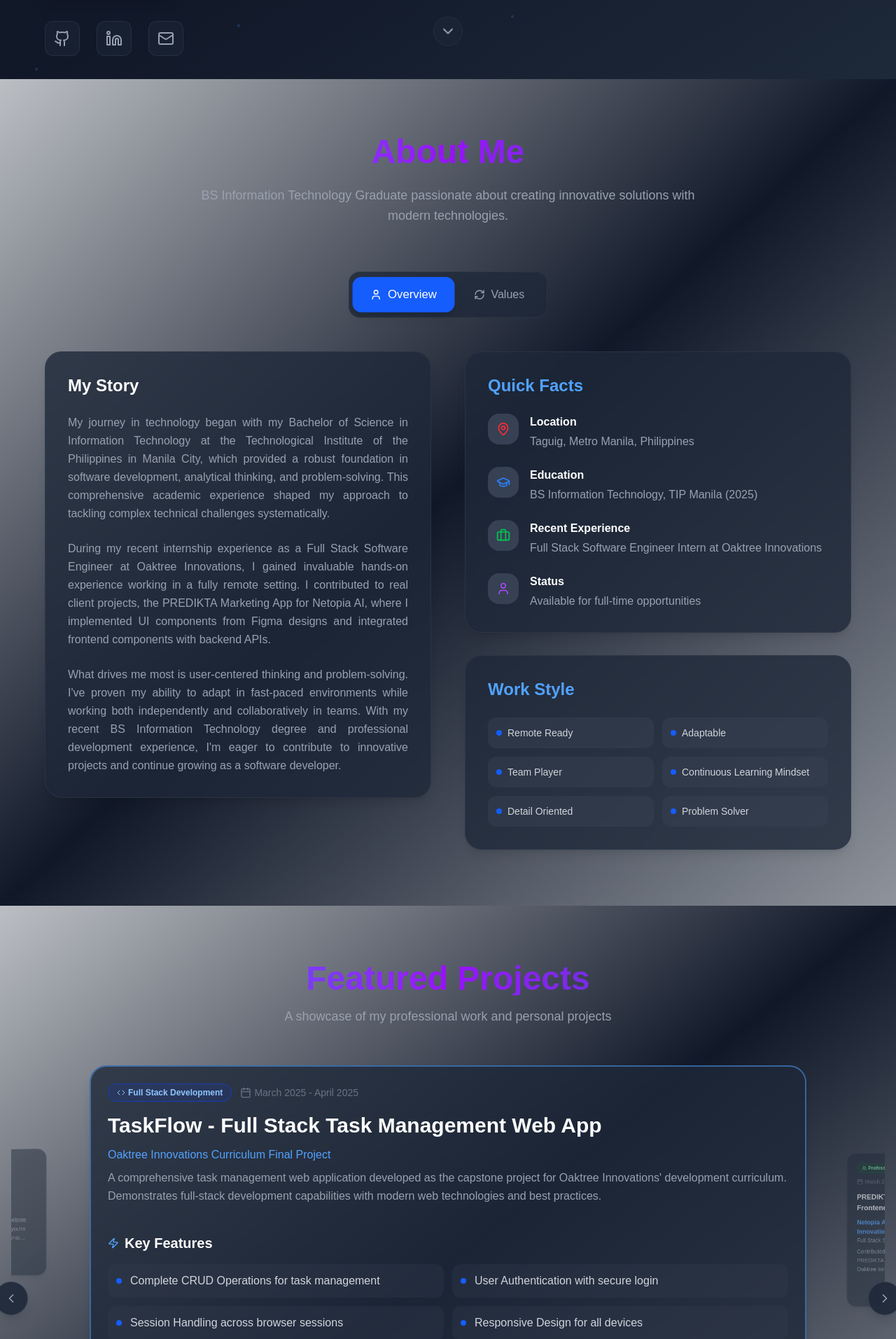
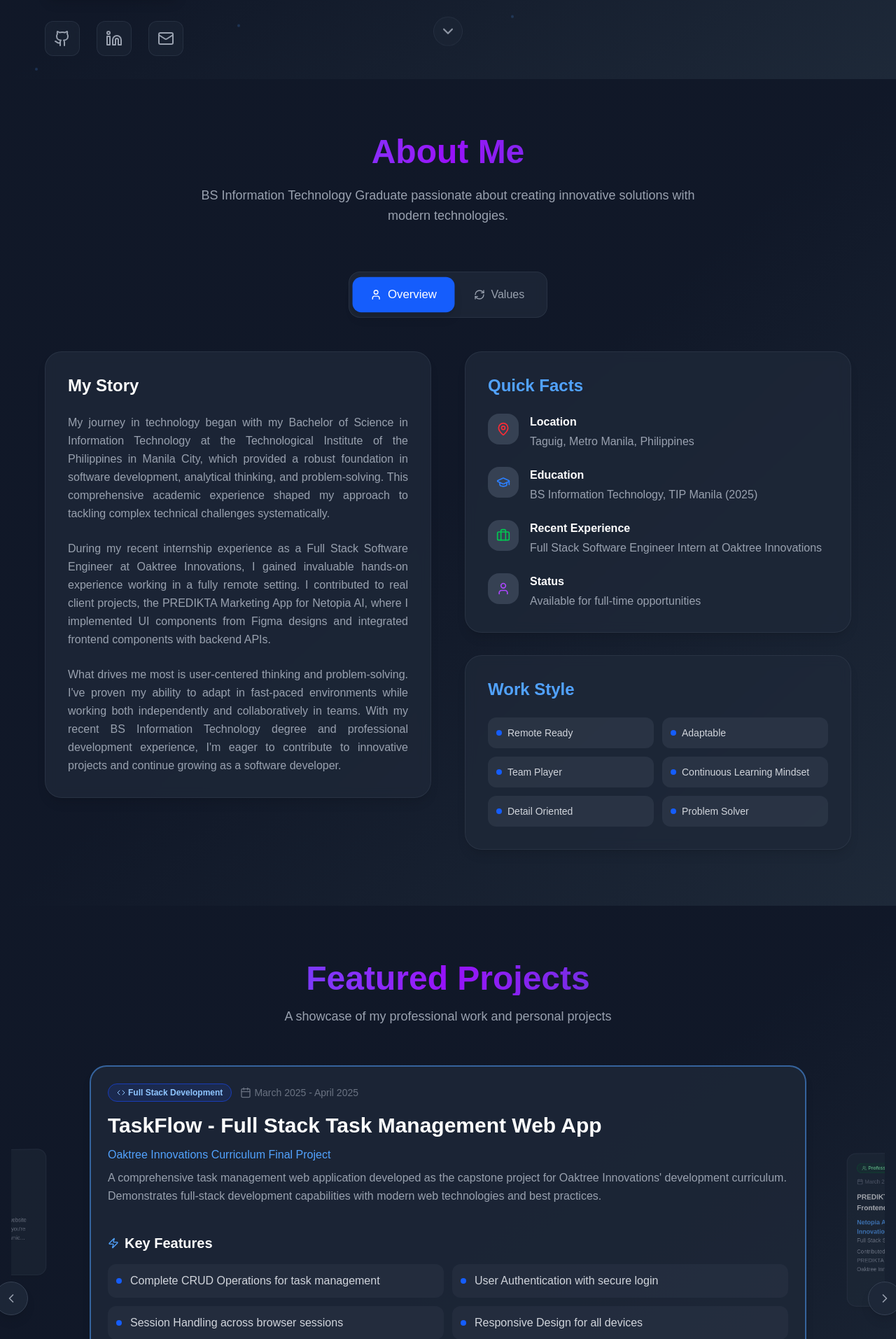
Before and after one commit to reyowner/e-portf, a Next.js app: page / in a window 1280 px wide. Shown: the part 687-2600 px from the top of the page at 70% size. Built offline with nearby package versions, Linux system fonts and the light colour scheme.

Commit message:
update bg

```diff
--- a/src/components/AboutMe.tsx
+++ b/src/components/AboutMe.tsx
@@ -51,7 +51,7 @@ const About: React.FC = () => {
   return (
     <section
       id="about"
-      className="py-20 bg-gradient-to-br from-gray-800/30 via-gray-900 to-gray-800/50"
+      className="py-20 bg-gradient-to-br from-gray-900 via-gray-900 to-gray-800"
     >
       <div className="container mx-auto px-4">
         <div className="text-center mb-16">
--- a/src/components/Experience.tsx
+++ b/src/components/Experience.tsx
@@ -232,7 +232,7 @@ const Experience: React.FC = () => {
   const swipeConfidenceThreshold = 50
 
   return (
-    <section id="experience" className="py-20 bg-gradient-to-br from-gray-800/30 via-gray-900 to-gray-800/50">
+    <section id="experience" className="py-20 bg-gradient-to-br from-gray-900 via-gray-900 to-gray-800">
       <div className="container mx-auto px-4">
         <div className="text-center mb-12">
           <h2 className="text-4xl md:text-5xl font-bold mb-4 bg-gradient-to-r from-blue-600 via-purple-600 to-blue-800 bg-clip-text text-transparent">
--- a/src/components/Projects.tsx
+++ b/src/components/Projects.tsx
@@ -196,7 +196,7 @@ const Projects: React.FC = () => {
   const swipeConfidenceThreshold = 50
 
   return (
-    <section id="projects" className="py-20 bg-gradient-to-br from-gray-800/30 via-gray-900 to-gray-800/50">
+    <section id="projects" className="py-20 bg-gradient-to-br from-gray-900 via-gray-900 to-gray-800">
       <div className="container mx-auto px-4">
         <div className="text-center mb-12">
           <h2 className="text-4xl md:text-5xl font-bold mb-4 bg-gradient-to-r from-blue-600 via-purple-600 to-blue-800 bg-clip-text text-transparent">
--- a/src/components/Skills.tsx
+++ b/src/components/Skills.tsx
@@ -86,7 +86,7 @@ const Skills: React.FC = () => {
   return (
     <section
       id="skills"
-      className="py-20 bg-gradient-to-br from-gray-800/30 via-gray-900 to-gray-800/50"
+      className="py-20 bg-gradient-to-br from-gray-900 via-gray-900 to-gray-800"
     >
       <div className="container mx-auto px-4">
         <div className="text-center mb-12">
```
